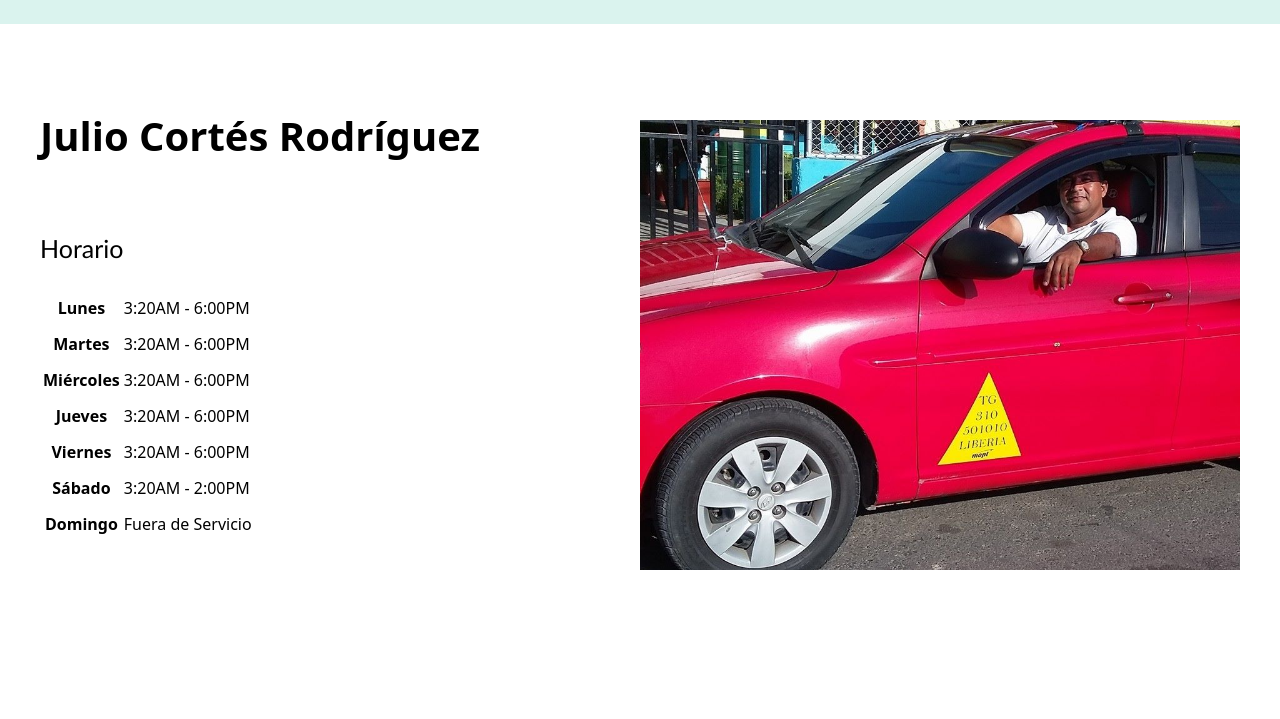
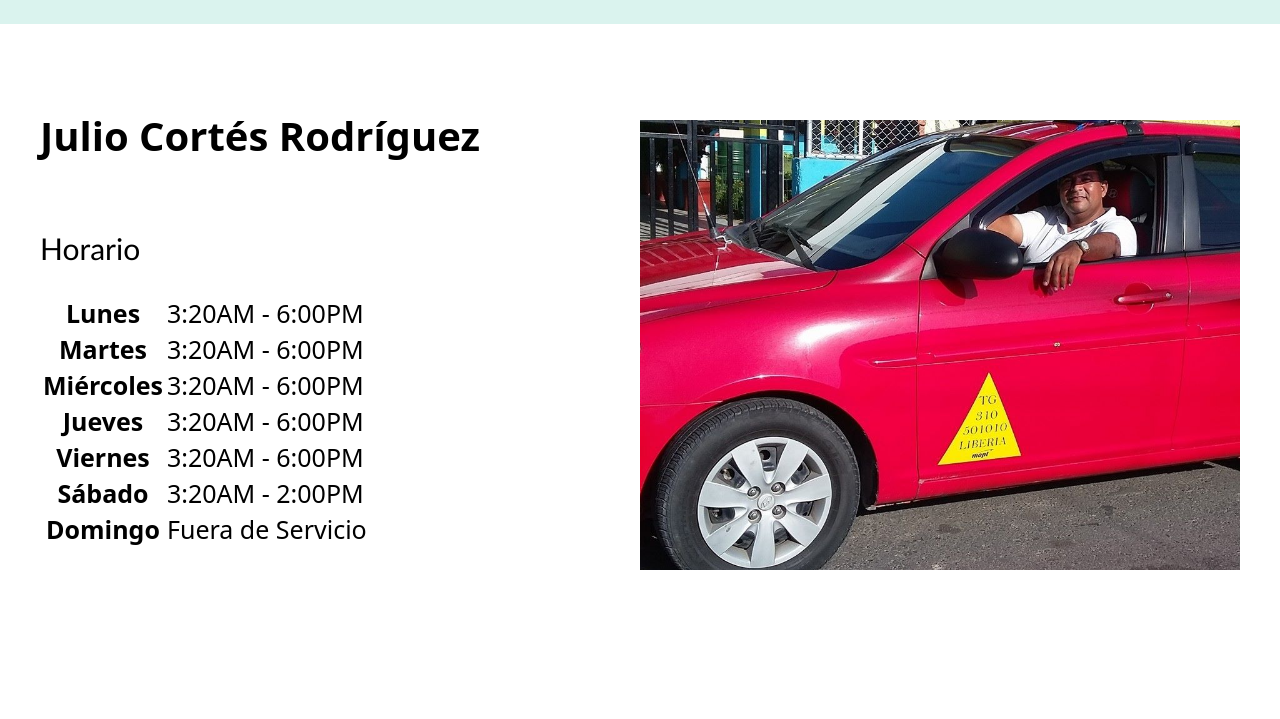
Before and after one commit to Santino-coder/tg310, a plain HTML site: page index.html in a window 1280 px wide. Shown: the part 619-1338 px from the top of the page. Drawn offline with Linux system fonts and the light colour scheme.

Commit message:
Update style.css

```diff
--- a/css/style.css
+++ b/css/style.css
@@ -44,10 +44,15 @@ img{
 
 .horario{
 	margin-top: 80px;
-	font-size: 25px;
+	font-size: 30px;
 	font-family: 'Trebuchet MS', 'Lucida Sans Unicode', 'Lucida Grande', 'Lucida Sans', Arial, sans-serif;
 
 }
+
+table{
+	font-size: 25px;
+}
+
 
 .main ul{
 	list-style: none;
```
